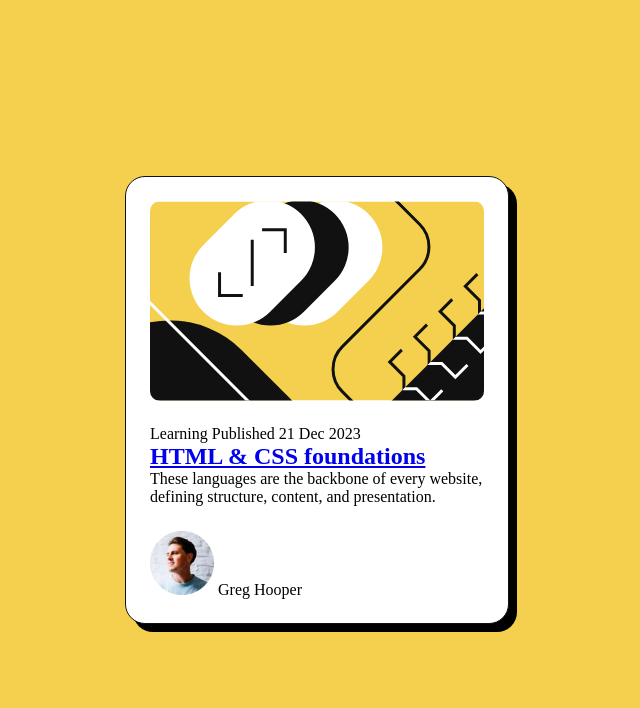
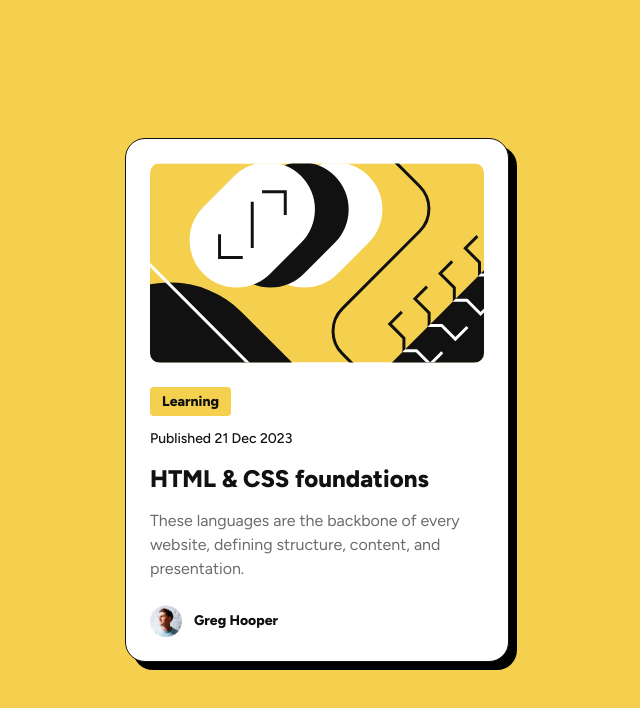
Before and after one commit to EricBrianb12/frontendmentor-projects, a plain HTML site: page blog-preview-card/index.html in a window 1280 px wide. Shown: the whole page, without its empty margins (323-963 px from the left). Drawn offline with Linux system fonts and the light colour scheme.

Commit message:
Projeto finalizado

```diff
--- a/blog-preview-card/index.html
+++ b/blog-preview-card/index.html
@@ -13,11 +13,14 @@
 
 <body>
   <article class="card">
+    <a href="#" class="card__link" aria-label="Read HTML & CSS foundations"></a>
+
     <img src="assets/images/illustration-article.svg" alt="An abstract illustration of programming." class="card__thumb">
 
     <div class="card__content">
       <span class="card__category">Learning</span>
       <time datetime="2023-12-21" class="card__published">Published 21 Dec 2023</time>
+
       <h2 class="card__title">
         <a href="#">HTML & CSS foundations</a>
       </h2>
--- a/blog-preview-card/styles/card-style.css
+++ b/blog-preview-card/styles/card-style.css
@@ -8,9 +8,69 @@
   box-shadow: 8px 8px 0px #000;
   display: grid;
   gap: 24px;
+  transition: 0.1s ease-in-out;
+  position: relative;
+
+  &:hover {
+    box-shadow: 15px 15px 0px #000;
+  }
+
+  .card__link {
+    position: absolute;
+    inset: 0;
+    z-index: 1;
+  }
+
+  .card__content,
+  .card__author {
+    position: relative;
+    z-index: 2;
+  }
 
   .card__thumb {
     width: 100%;
     border-radius: 10px;
   }
+
+  .card__content {
+    display: grid;
+    gap: 12px;
+
+    .card__category {
+      background-color: var(--yellow);
+      width: fit-content;
+      padding: 4px 12px;
+      border-radius: 4px;
+    }
+
+    .card__published {
+      font: var(--text-s);
+    }
+
+    .card__title a {
+      font: var(--title);
+      text-decoration: none;
+      color: var(--gray-950);
+
+      .card:hover & {
+        color: var(--yellow);
+      }
+    }
+
+    .card__description {
+      font: var(--text);
+      color: var(--gray-500);
+    }
+  }
+
+  .card__author {
+    display: flex;
+    align-items: center;
+    gap: 12px;
+
+    img {
+      width: 32px;
+      height: 32px;
+    }
+  }
 }
--- a/blog-preview-card/styles/global.css
+++ b/blog-preview-card/styles/global.css
@@ -15,10 +15,10 @@
 
   /* typography */
   --font-family: 'Figtree', sans-serif;
-  --title: 900 24px/1.5 var(--font-family);
-  --text: 500 16px/1.5 var(--font-family);
+  --title: 800 24px/1.5 var(--font-family);
+  --text: 400 16px/1.5 var(--font-family);
   --text-s: 500 14px/1.5 var(--font-family);
-  --text-exb: 900 14px/1.5 var(--font-family);
+  --text-s-exb: 800 14px/1.5 var(--font-family);
 }
 
 body {
@@ -27,4 +27,10 @@ body {
   justify-content: center;
   align-items: center;
   min-height: 100dvh;
+  color: var(--gray-950);
 }
+
+span {
+  font: var(--text-s-exb);
+  color: var(--gray-950);
+}
```
